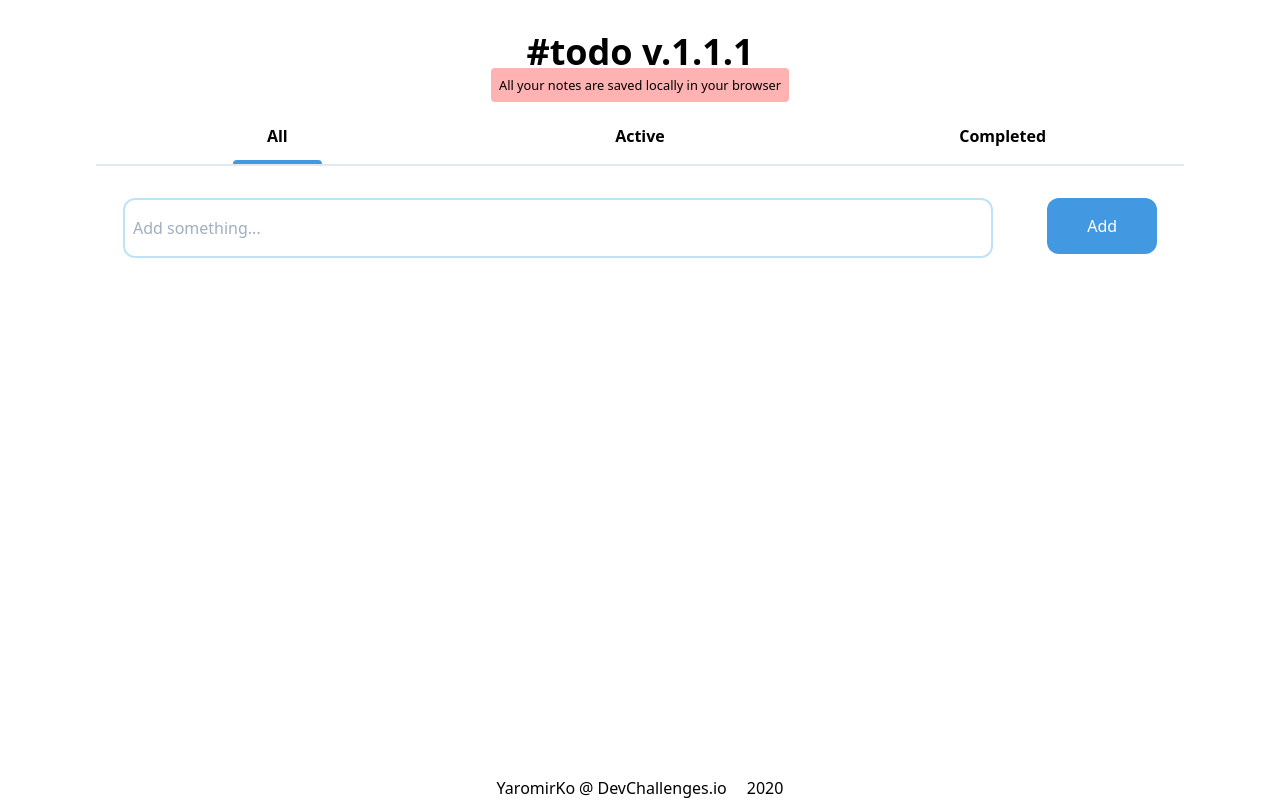
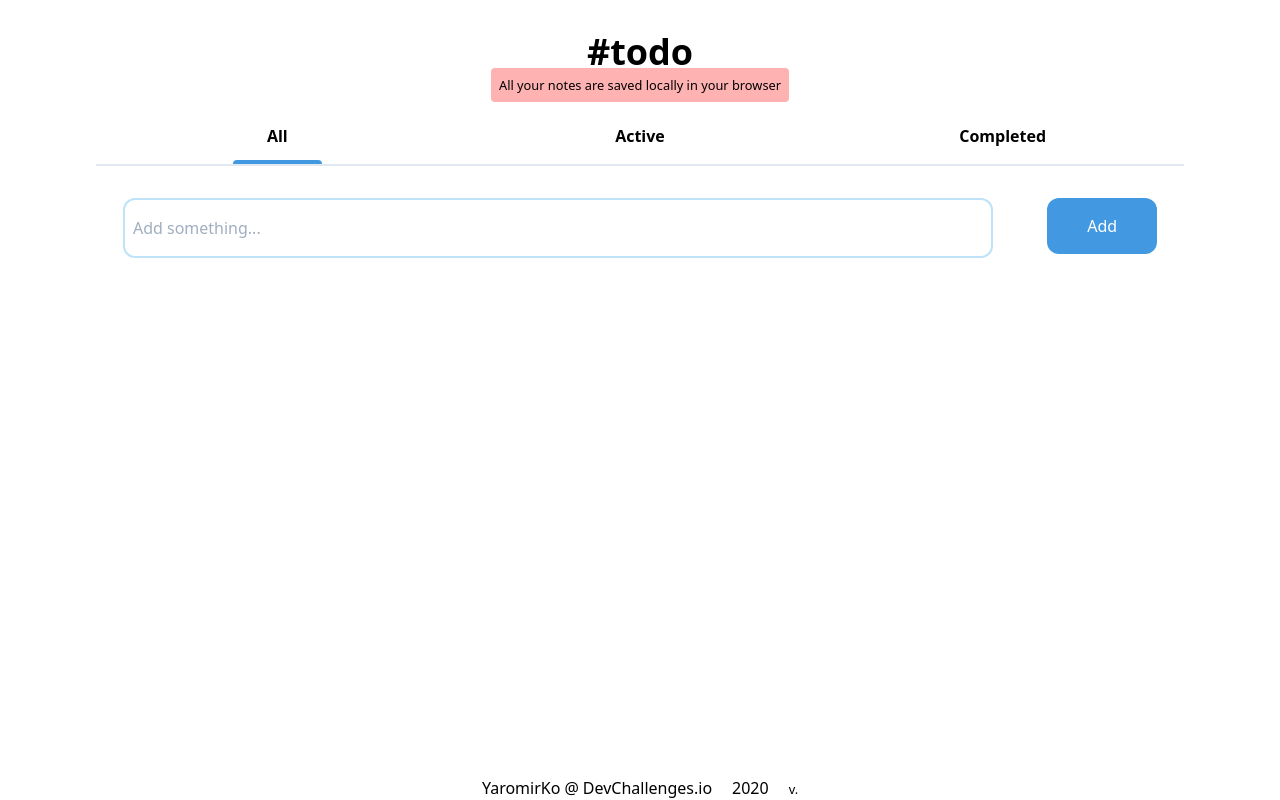
Before and after one commit to YaromirKo/todo, a Vue app: page / in a window 1280 px wide. Built offline with nearby package versions, Linux system fonts and the light colour scheme.

Commit message:
dynamic version

```diff
--- a/package.json
+++ b/package.json
@@ -1,6 +1,6 @@
 {
   "name": "todo",
-  "version": "0.1.0",
+  "version": "1.1.2",
   "private": true,
   "scripts": {
     "serve": "vue-cli-service serve",
--- a/src/components/Footer.vue
+++ b/src/components/Footer.vue
@@ -4,7 +4,8 @@
       <a href="https://portfolio.devchallenges.io/YaromirKo">YaromirKo</a>
       <span class="mx-1">@</span>
       <a href="https://devchallenges.io/">DevChallenges.io</a>
-      <span class="ml-5">{{getYear}}</span>
+      <span class="mx-5">{{getYear}}</span>
+      <small>v.{{version}}</small>
     </div>
   </div>
 </template>
@@ -13,6 +14,9 @@
 export default {
   name: "Footer",
   computed: {
+    version() {
+      return process.env.VUE_APP_VERSION
+    },
     getYear() {
       const thereat = 2020
       let now = (new Date()).getFullYear()
--- a/src/components/Header.vue
+++ b/src/components/Header.vue
@@ -1,6 +1,6 @@
 <template>
   <header class="text-center ">
-    <p class="text-4xl font-bold leading-10">#todo v.1.1.1</p>
+    <p class="text-4xl font-bold leading-10">#todo</p>
     <small v-show="show" class="bg-red-300 rounded p-2">All your notes are saved locally in your browser</small>
   </header>
 </template>
--- a/src/pages/App.vue
+++ b/src/pages/App.vue
@@ -38,6 +38,7 @@ export default {
     document.addEventListener('swUpdated', this.updateAvailable, { once: true })
 
     // Prevent multiple refreshes
+    if (process.env.NODE_ENV === 'production') {
       navigator.serviceWorker.addEventListener('controllerchange', () => {
         if (!this.refreshing) {
           this.refreshing = true
@@ -45,6 +46,7 @@ export default {
           window.location.reload()
         }
       })
+    }
   },
 
   methods: {
--- a/vue.config.js
+++ b/vue.config.js
@@ -1,3 +1,5 @@
+process.env.VUE_APP_VERSION = require('./package.json').version
+
 module.exports = {
     pwa: {
         workboxPluginMode: "InjectManifest",
```
Lines whose indentation alone changed are shown as unchanged.
